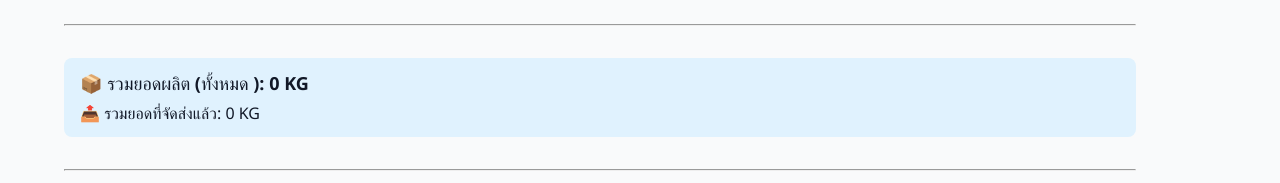
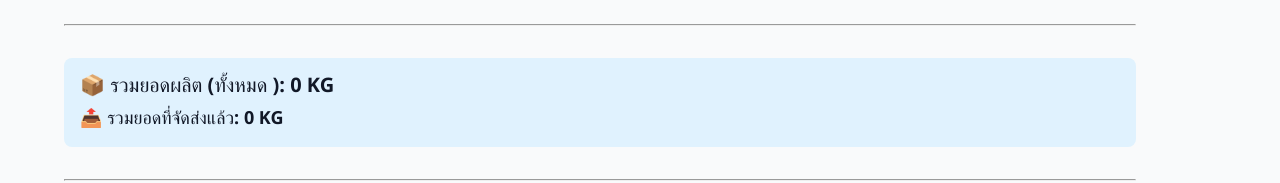
Before and after one commit to AnuGee/ep-production-tracker-v2, a React (Vite) app: page / in a window 1280 px wide. Shown: the part 439-622 px from the top of the page. Built offline with nearby package versions, Linux system fonts and the light colour scheme; no server answers; the database is empty.

Commit message:
Update Home.jsx

```diff
--- a/src/pages/Home.jsx
+++ b/src/pages/Home.jsx
@@ -564,10 +564,10 @@ export default function Home() {
       {/* --- Total Volume --- */}
       <hr style={{ margin: '2rem 0' }} />
       <div style={{ backgroundColor: "#e0f2fe", padding: "12px 16px", borderRadius: "8px", marginBottom: "1rem" }}>
-        <div style={{ fontSize: "18px", fontWeight: "bold", marginBottom: "4px" }}>
+        <div style={{ fontSize: "20px", fontWeight: "bold", marginBottom: "4px" }}>
           📦 รวมยอดผลิต ({selectedMonth} {selectedYear !== 'ทั้งหมด' ? selectedYear : ''}): {getTotalVolume().toLocaleString()} KG
         </div>
-        <div style={{ fontSize: "16px", fontWeight: "normal" }}>
+        <div style={{ fontSize: "18px", fontWeight: "bold", marginBottom: "4px" }}>
           📤 รวมยอดที่จัดส่งแล้ว: {getTotalDelivered().toLocaleString()} KG
         </div>
       </div>
```
